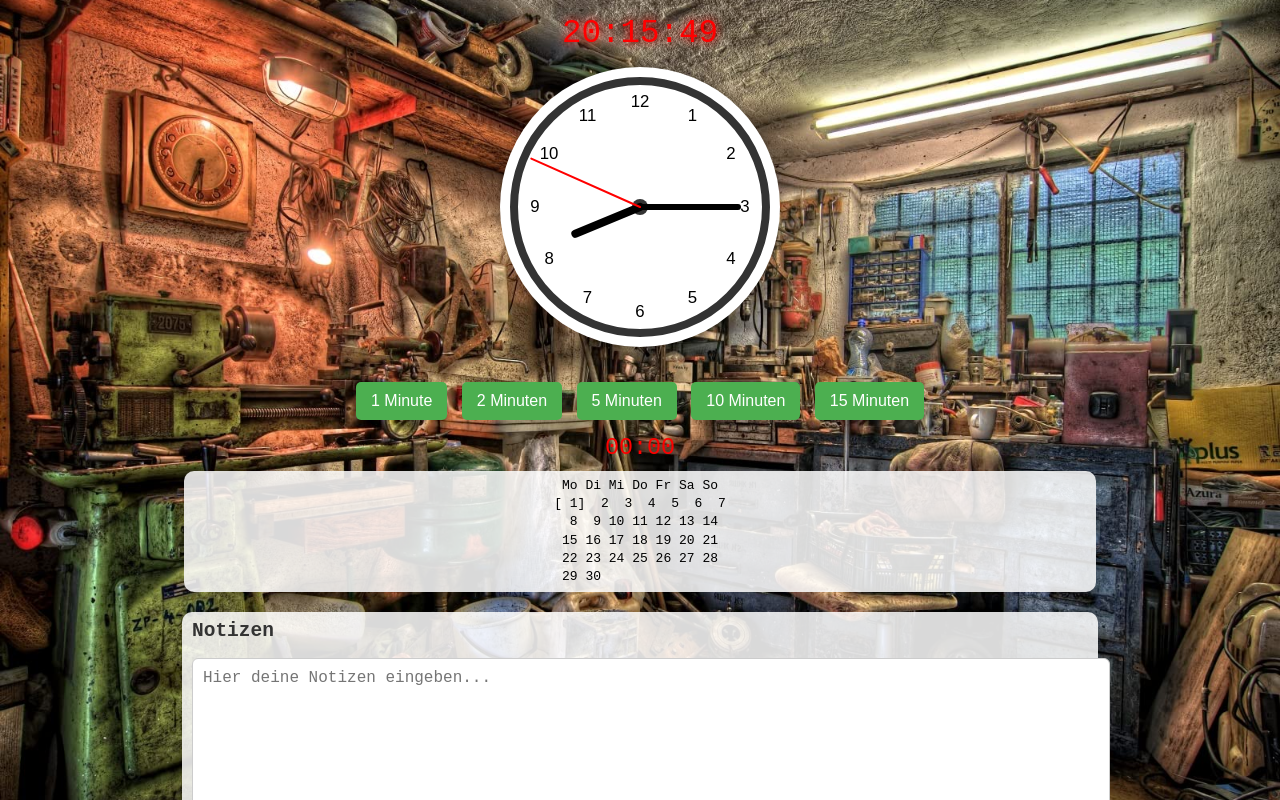
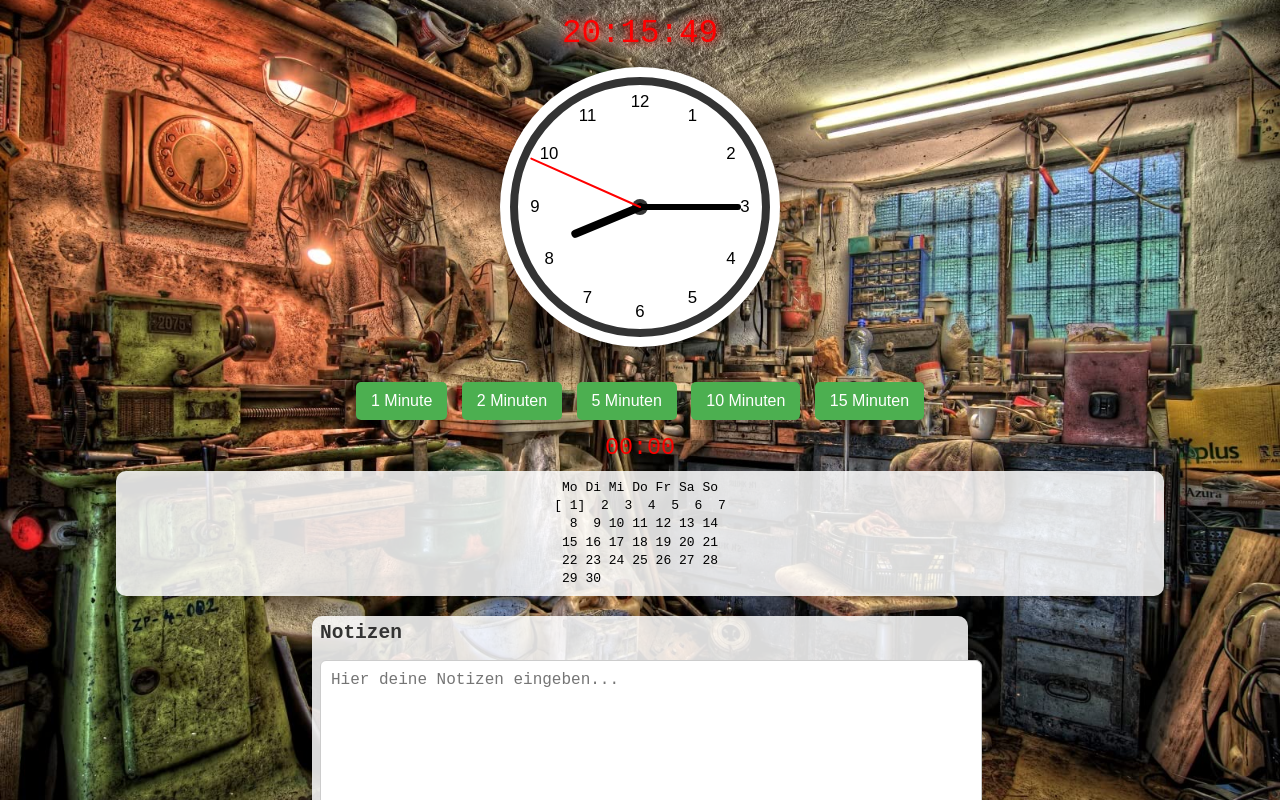
Before and after one commit to boehserenkel/Dashboard_Werkstatt_IPad_2_mit-Timer_Notizen_optimiert, a plain HTML site: page index.html in a window 1280 px wide. Drawn offline with Linux system fonts and the light colour scheme.

Commit message:
Update index.html
optimiert

```diff
--- a/index.html
+++ b/index.html
@@ -48,10 +48,10 @@
     font-family: monospace;
   }
   .calendar {
-    max-width: 70vw;          /* Verkleinert von 90vw */
+    max-width: 80vw;          /* Kalender etwas größer */
     margin: 10px auto 20px auto;
     background: rgba(255,255,255,0.85);
-    padding: 6px 8px;         /* Weniger Padding */
+    padding: 8px 12px;
     border-radius: 10px;
     font-family: monospace;
     white-space: pre;
@@ -59,10 +59,10 @@
   }
   /* Notizbereich Styles */
   #notesContainer {
-    max-width: 70vw;          /* Verkleinert von 90vw */
+    max-width: 50vw;          /* Notizen kleiner */
     margin: 20px auto 30px auto;
     background: rgba(255,255,255,0.85);
-    padding: 8px 10px;        /* Weniger Padding */
+    padding: 6px 8px;
     border-radius: 10px;
     font-family: monospace;
     box-shadow: 0 0 10px rgba(0,0,0,0.2);
```
